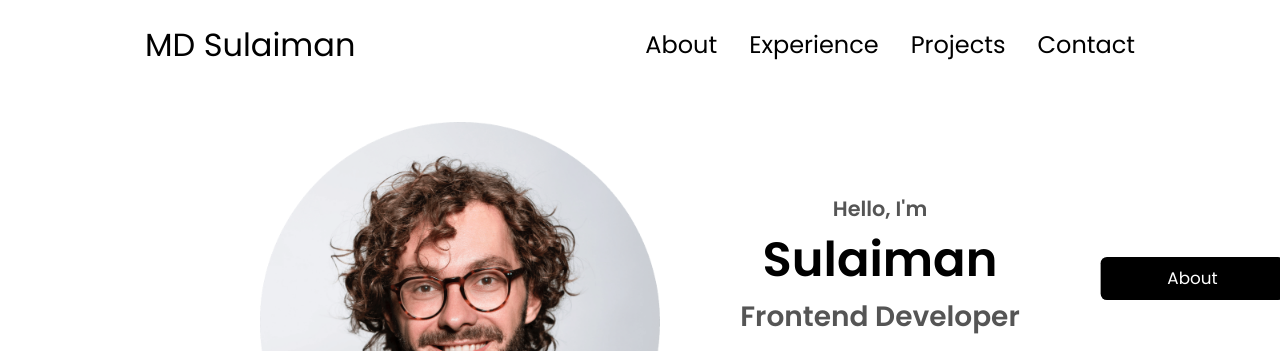
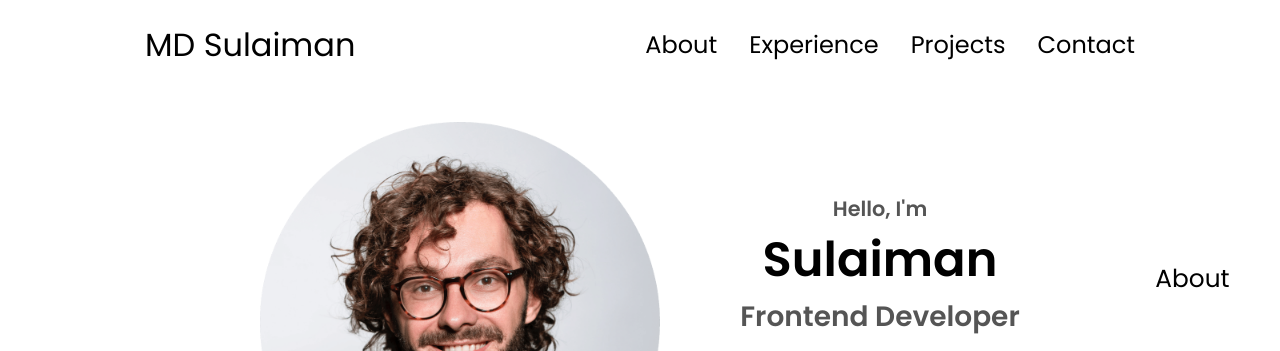
Before and after one commit to thcsulaiman/portfolio, a plain HTML site: page index.html in a window 1280 px wide. In both pictures the pointer is over the item 1192 px from the left and 278 px from the top of the page. Shown: the top 351 px of the page. Drawn offline with Linux system fonts and the light colour scheme.

Commit message:
Update styles.css

```diff
--- a/styles.css
+++ b/styles.css
@@ -52,9 +52,7 @@ html {
 }
 
 .sticky-nav li:hover {
-  background-color: black;
-  color: white;
-  transform: scale(1.05);
+  transform: scale(1.55);
 }
 
 .sticky-nav li.active {
```
